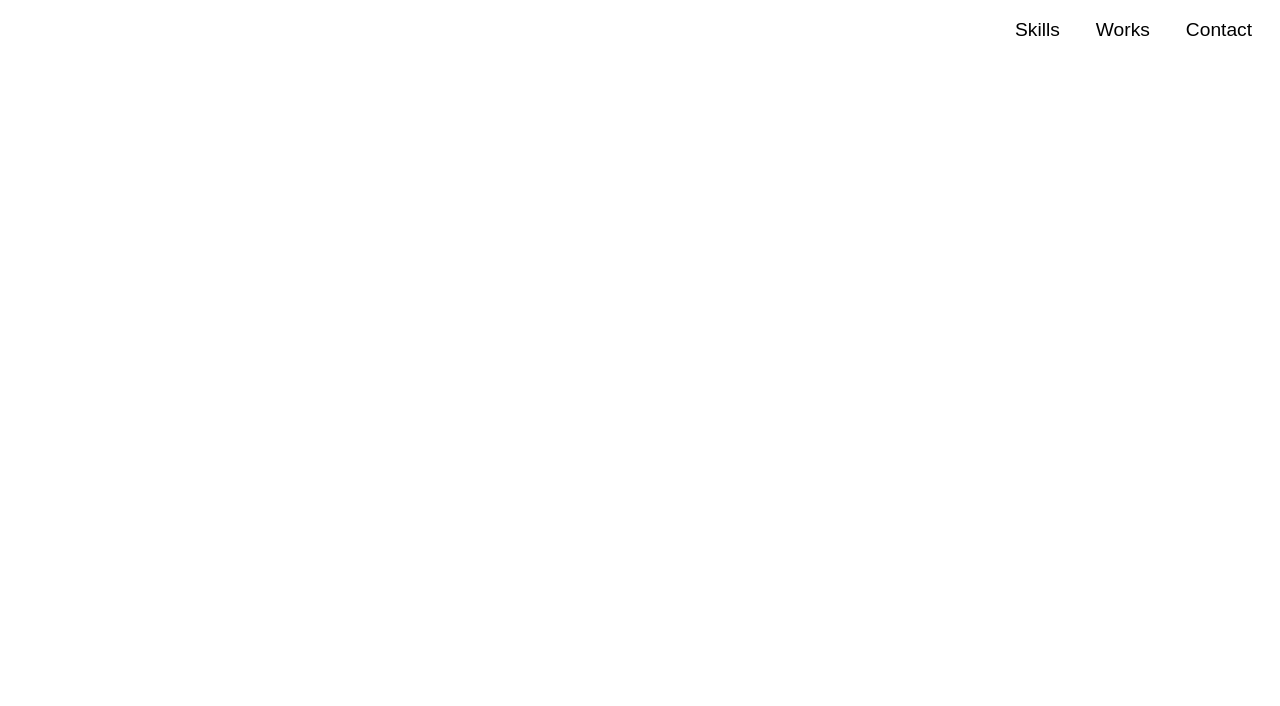
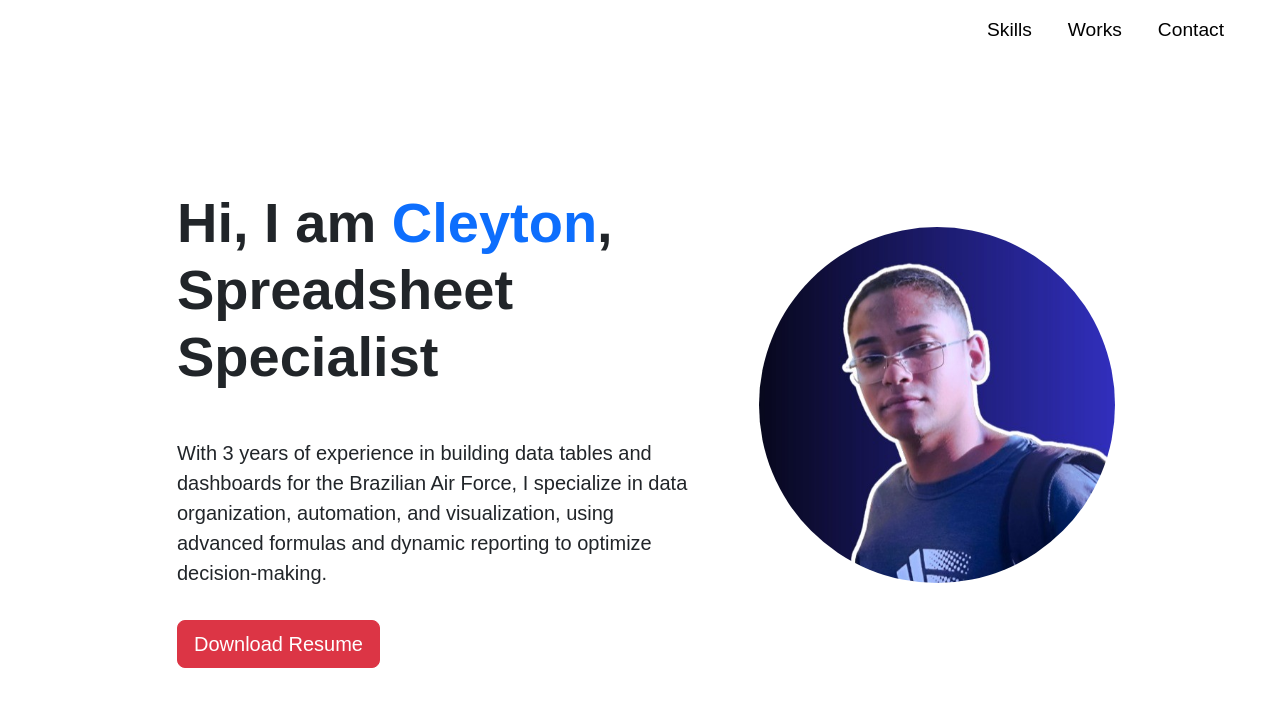
Before and after one commit to cleytonorocha/portifolio_analyst, a Vue app: page / in a window 1280 px wide. Shown: the top 706 px of the page. Built offline with nearby package versions, Linux system fonts and the light colour scheme.

Commit message:
feat: ApresentationView

```diff
--- a/package.json
+++ b/package.json
@@ -13,7 +13,6 @@
     "core-js": "^3.8.3",
     "vue": "^2.6.14",
     "vue-router": "^3.5.1",
-    "vuetify": "^2.6.0",
     "vuex": "^3.6.2"
   },
   "devDependencies": {
@@ -34,8 +33,7 @@
     "sass": "^1.32.7",
     "sass-loader": "^12.0.0",
     "vue-cli-plugin-vuetify": "^2.5.8",
-    "vue-template-compiler": "^2.6.14",
-    "vuetify-loader": "^1.7.0"
+    "vue-template-compiler": "^2.6.14"
   },
   "eslintConfig": {
     "root": true,
--- a/src/App.vue
+++ b/src/App.vue
@@ -1,23 +1,30 @@
 <template>
-  <v-app>
-    <NavBar />
-    <v-main>
-      <v-container>
-        <router-view />
-      </v-container>
-    </v-main>
-  </v-app>
+  <div>
+    <nav-bar />
+    <section class="container text-center text-md-start">
+      <apresentation-view-vue />
+    </section>
+  </div>
 </template>
 
 <script>
 import NavBar from "@/layouts/NavBar.vue";
-
+import ApresentationViewVue from "./views/ApresentationView.vue";
 export default {
   name: "App",
 
   components: {
     NavBar,
+    ApresentationViewVue,
   },
-
 };
 </script>
+
+<style>
+* {
+  font-family: "Hebbo", sans-serif;
+}
+section {
+  padding: 80px 0;
+}
+</style>
--- a/src/main.js
+++ b/src/main.js
@@ -2,7 +2,6 @@ import Vue from 'vue'
 import App from './App.vue'
 import router from './router'
 import store from './store'
-import vuetify from './plugins/vuetify'
 
 import 'bootstrap/dist/css/bootstrap.css'
 import 'bootstrap/dist/js/bootstrap.js'
@@ -13,6 +12,5 @@ Vue.config.productionTip = false
 new Vue({
   router,
   store,
-  vuetify,
   render: h => h(App)
 }).$mount('#app')
--- /dev/null
+++ b/src/views/ApresentationView.vue
@@ -0,0 +1,35 @@
+<template>
+      <section class="row d-flex align-items-center justify-content-center pt-sm-5">
+        <img
+          src="@/assets/main.jpeg"
+          alt="Profile Image"
+          class="col-sm-4 col-9 order-xl-2 img-fluid rounded-circle profile-img mb-5 ms-sm-4"
+          width="400"
+          height="400"
+        />
+        <div class="col-xl-6 order-xl-1">
+          <div class="container">
+            <h1 class="fw-bold display-4">
+              Hi, I am <span class="text-primary">Cleyton</span>, Spreadsheet
+              Specialist
+            </h1>
+            <p class="text-sm-start fs-5 mt-5">
+              With 3 years of experience in building data tables and dashboards
+              for the Brazilian Air Force, I specialize in data organization,
+              automation, and visualization, using advanced formulas and dynamic
+              reporting to optimize decision-making.
+            </p>
+            <a href="#" class="btn btn-danger btn-lg mt-3">Download Resume</a>
+          </div>
+        </div>
+      </section>
+</template>
+
+<script>
+export default {
+
+}
+</script>
+
+<style scoped>
+</style>
```
Also changed, not shown: src/assets/main.jpeg (added), 1 other file (tests, documents, lock files or other folders).
